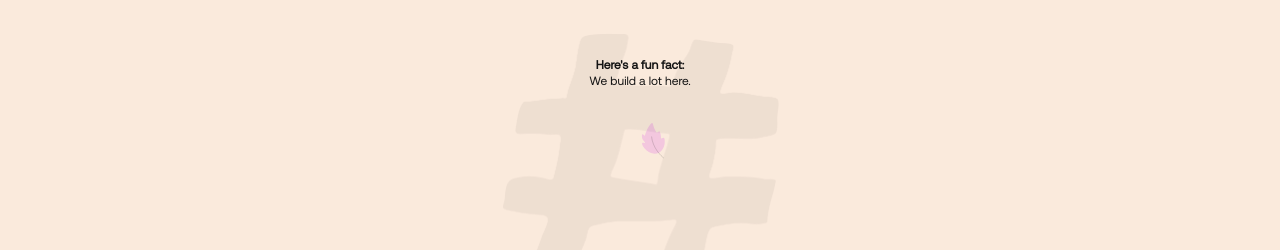
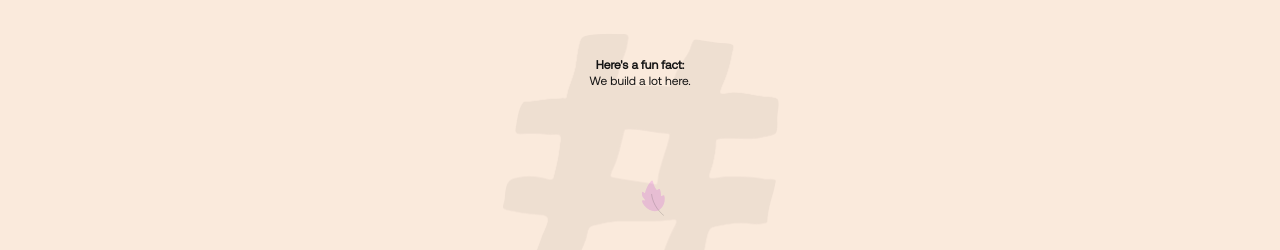
Before and after one commit to ebubesunday16/The-Software-Engineer-You-Wished-You-Hired, a Next.js app: page / in a window 1280 px wide. Shown: the part 2620-2870 px from the top of the page. Built offline with nearby package versions, Linux system fonts and the light colour scheme.

Commit message:
moved from vh to dvh

```diff
--- a/component/LandingPage/FunFact.tsx
+++ b/component/LandingPage/FunFact.tsx
@@ -32,11 +32,11 @@ const FunFact = () => {
 
   return (
     <motion.div
-    className='h-[300vh] '
+    className='h-[300dvh] '
     ref={pageRef}
     >
       <motion.div
-      className='h-screen bg-brand-black sticky top-0 flex flex-col items-center space-y-16 justify-center  px-4'
+      className='h-dvh bg-brand-black sticky top-0 flex flex-col items-center space-y-16 justify-center  px-4'
       style={{
         // borderTopLeftRadius: useTransform(scrollYProgress, [0, 0.1, 0.2, 0.3, 0.6], [72, 24, 24, 16,  0]),
         // borderTopRightRadius: useTransform(scrollYProgress, [0, 0.1, 0.2, 0.3, 0.6 ], [72, 24, 24, 16, 0]),
@@ -52,7 +52,7 @@ const FunFact = () => {
             ease: 'backIn'
           }}
           style={{
-            y: useSpring(useTransform(backgroundColorProgress, [0, 0.3], [0, 300]), expressiveSpatial),
+            y: useSpring(useTransform(backgroundColorProgress, [0, 0.3], [0, 400]), expressiveSpatial),
             x: useSpring(useTransform(backgroundColorProgress, [0, 0.3 ], [0, 23]), expressiveSpatial),
             rotate: useTransform(backgroundColorProgress, [0, 0.2, 0.3,], [0, -180, -backgroundColorProgress]),
             opacity: useSpring(useTransform(backgroundColorProgress, [0.331, 0.4], [1, 0]), expressiveSpatial),
--- a/component/LandingPage/ZoomZoom.tsx
+++ b/component/LandingPage/ZoomZoom.tsx
@@ -42,11 +42,11 @@ const ZoomZoom = () => {
 
   return (
     <motion.div
-    className='h-[300vh] pb-8'
+    className='h-[300dvh] pb-8'
     ref={pageRef}>
 
       <motion.div
-      className='sticky top-0 flex flex-col space-y-18 h-screen py-6 px-4'
+      className='sticky top-0 flex flex-col space-y-18 h-dvh py-6 px-4'
       >
           <Header className=""/>
 
```
